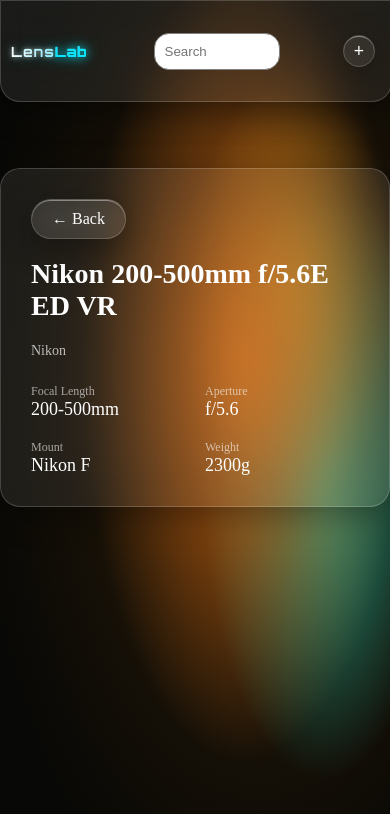
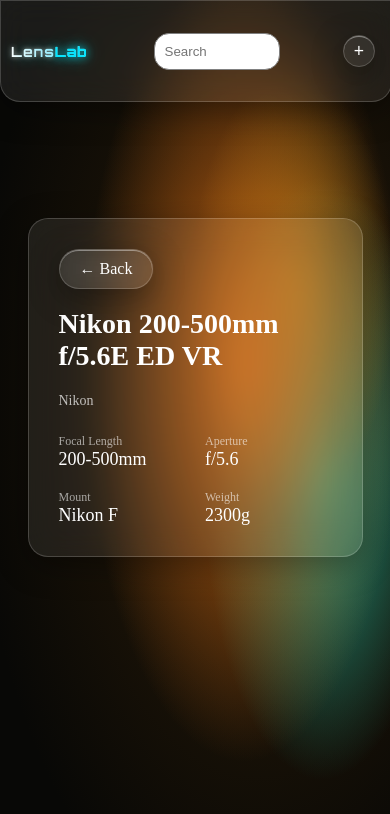
Before and after one commit to Astral-Error/LensLab, a React (Vite) app: page /lens/1 in a window 390 px wide. Shown: the top 814 px of the page. Built offline with nearby package versions, Linux system fonts and the light colour scheme.

Commit message:
chore(mobile optimization): lens page & lens card

```diff
--- a/src/App.css
+++ b/src/App.css
@@ -561,4 +561,25 @@ body {
     #home-id{
         display: none;
     }
+    .modal-card form{
+        grid-template-columns: 1fr;
+    }
+    .modal-header{
+        display: flex;
+        justify-content: space-between;
+        align-items: center;
+        gap: 20vw;
+    }
+    .lens-details-card{
+        width:70vw;
+        padding:30px;
+        border-radius:20px;
+        margin-top: 100px;
+        background: rgba(255,255,255,0.08);
+        backdrop-filter: blur(15px);
+        -webkit-backdrop-filter: blur(15px);
+
+        border:1px solid rgba(255,255,255,0.18);
+        box-shadow:0 8px 32px rgba(0,0,0,0.37);
+    }
 }
```
